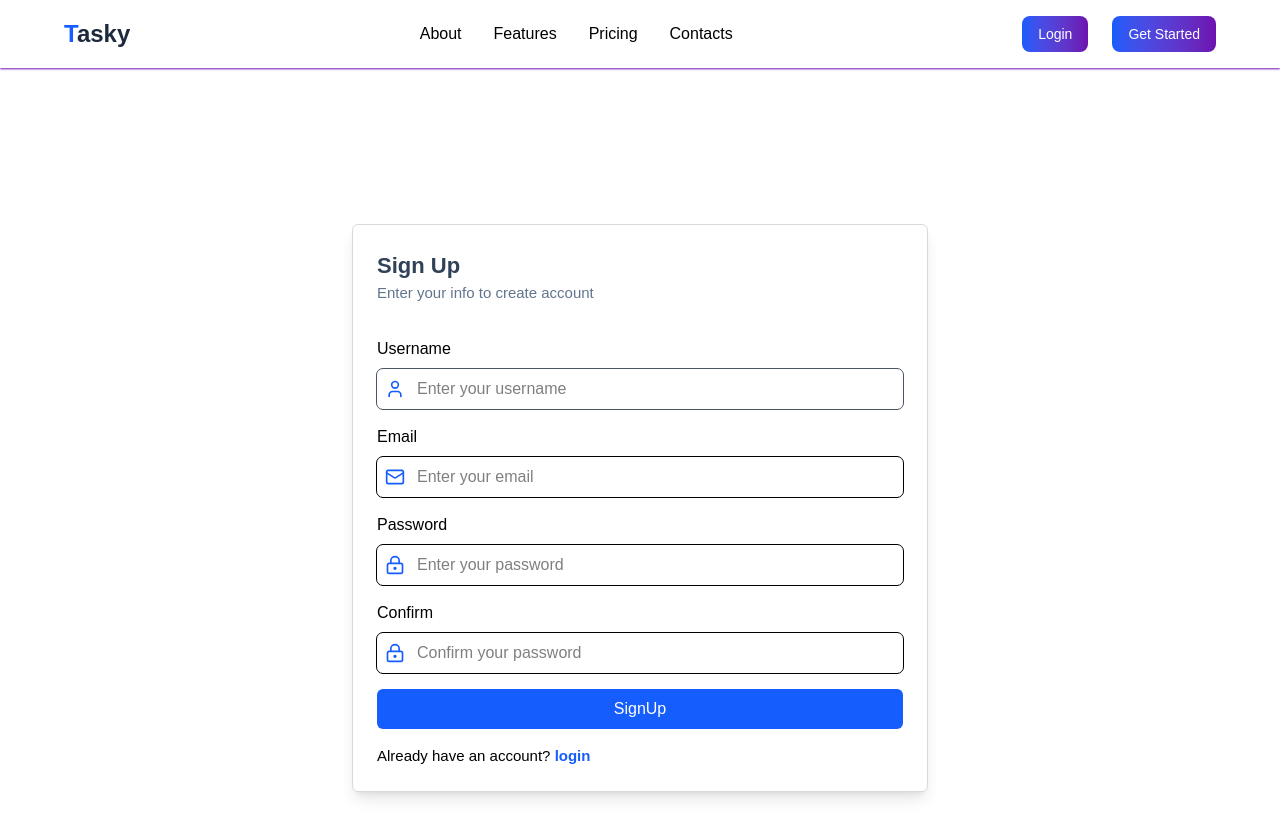
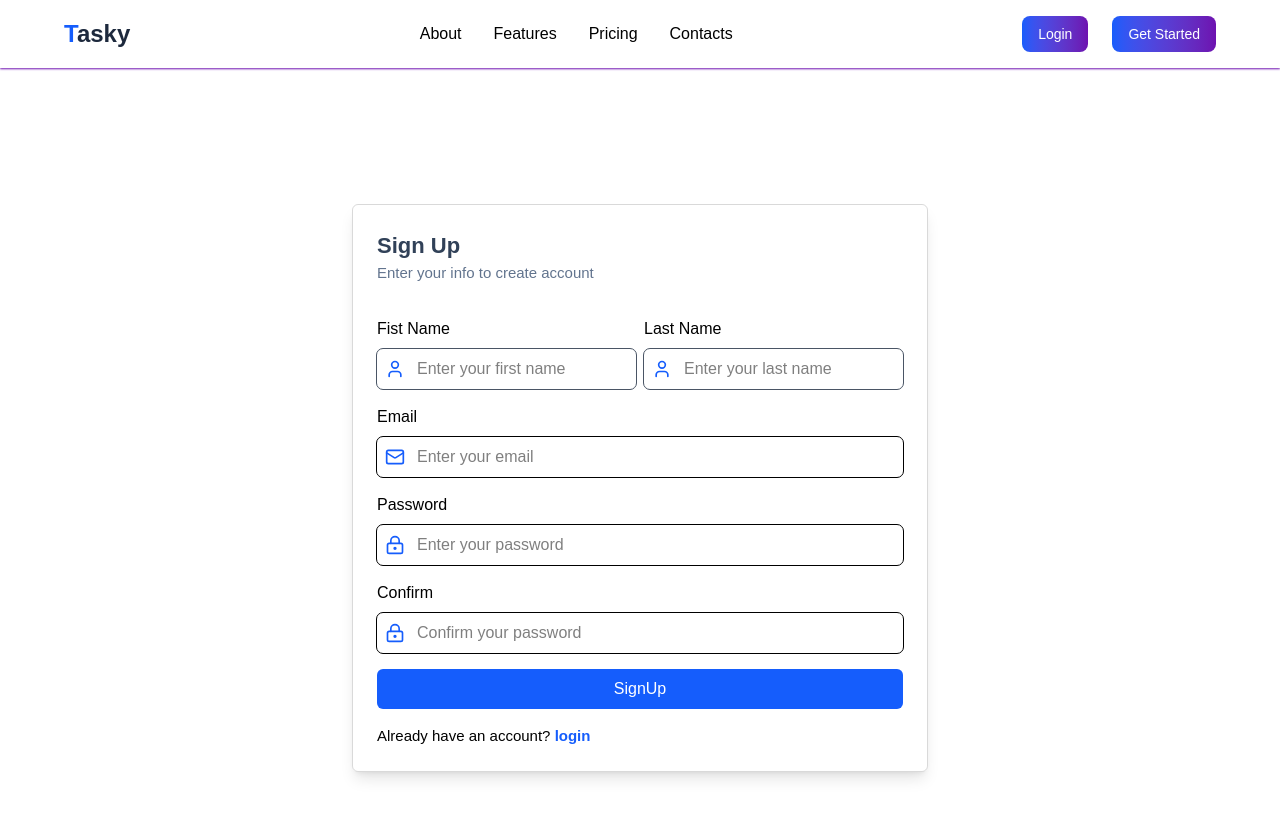
Before and after one commit to Maxamed459/Task_Management_frontend, a Next.js app: page /auth/register in a window 1280 px wide. Shown: the top 838 px of the page. Built offline with nearby package versions, Linux system fonts and the light colour scheme.

Commit message:
changed the registration form ui added first_name, last_name instead of username

```diff
--- a/app/auth/register/page.tsx
+++ b/app/auth/register/page.tsx
@@ -11,7 +11,8 @@ export default function RegisterPage() {
   const dispatch = useAppDispatch();
   const { user, loading, error } = useAppSelector((state) => state.auth);
   const [userData, setUserData] = useState<registerFormData>({
-    username: "",
+    first_name: "",
+    last_name: "",
     email: "",
     password: "",
     confirm: "",
@@ -74,7 +75,7 @@ export default function RegisterPage() {
   }, [user, router]);
   return (
     <div className="flex items-center justify-center w-full h-screen">
-      <div className="w-xl max-w-[95%] border border-black/15 shadow-lg rounded-md mt-20">
+      <div className="w-xl max-w-[95%] border border-black/15 shadow-lg rounded-md mt-10">
         <form onSubmit={handleSubmit} className="p-4">
           <div className="flex flex-col p-2">
             <div className="grid mb-8">
@@ -85,23 +86,41 @@ export default function RegisterPage() {
                 Enter your info to create account
               </p>
             </div>
+            <div className="w-full flex gap-2">
               <div className="grid gap-2 mb-4 relative">
-              <label htmlFor="username">Username</label>
-
+                <label htmlFor="first_name">Fist Name</label>
                 <input
-                name="username"
-                value={userData.username}
+                  name="first_name"
+                  value={userData.first_name}
                   onChange={handleChange}
                   type="text"
-                id="username"
-                className="px-10 py-2 rounded-md outline-1 outline-gray-600 focus:outline-2 focus:outline-blue-600 group"
-                placeholder="Enter your username"
+                  id="first_name"
+                  className="px-10 py-2 rounded-md outline-1 outline-gray-600 focus:outline-2 focus:outline-blue-600 w-full"
+                  placeholder="Enter your first name"
                 />
-              {errors.username && typeof errors.username === "string" && (
-                <p className="text-red-500 text-sm">{errors.username}</p>
+                {errors.first_name && typeof errors.first_name === "string" && (
+                  <p className="text-red-500 text-sm">{errors.first_name}</p>
                 )}
                 <User className="absolute left-2 top-10 cursor-pointer text-blue-600 w-5" />
               </div>
+              <div className="grid gap-2 mb-4 relative">
+                <label htmlFor="last_name">Last Name</label>
+                <input
+                  name="last_name"
+                  value={userData.last_name}
+                  onChange={handleChange}
+                  type="text"
+                  id="last_name"
+                  className="px-10 py-2 rounded-md outline-1 outline-gray-600 focus:outline-2 focus:outline-blue-600 w-full"
+                  placeholder="Enter your last name"
+                />
+                {errors.last_name && typeof errors.last_name === "string" && (
+                  <p className="text-red-500 text-sm">{errors.last_name}</p>
+                )}
+                <User className="absolute left-2 top-10 cursor-pointer text-blue-600 w-5" />
+              </div>
+            </div>
+
             <div className="grid gap-2 mb-4 relative">
               <label htmlFor="email">Email</label>
               <input
```
Lines whose indentation alone changed are shown as unchanged.
